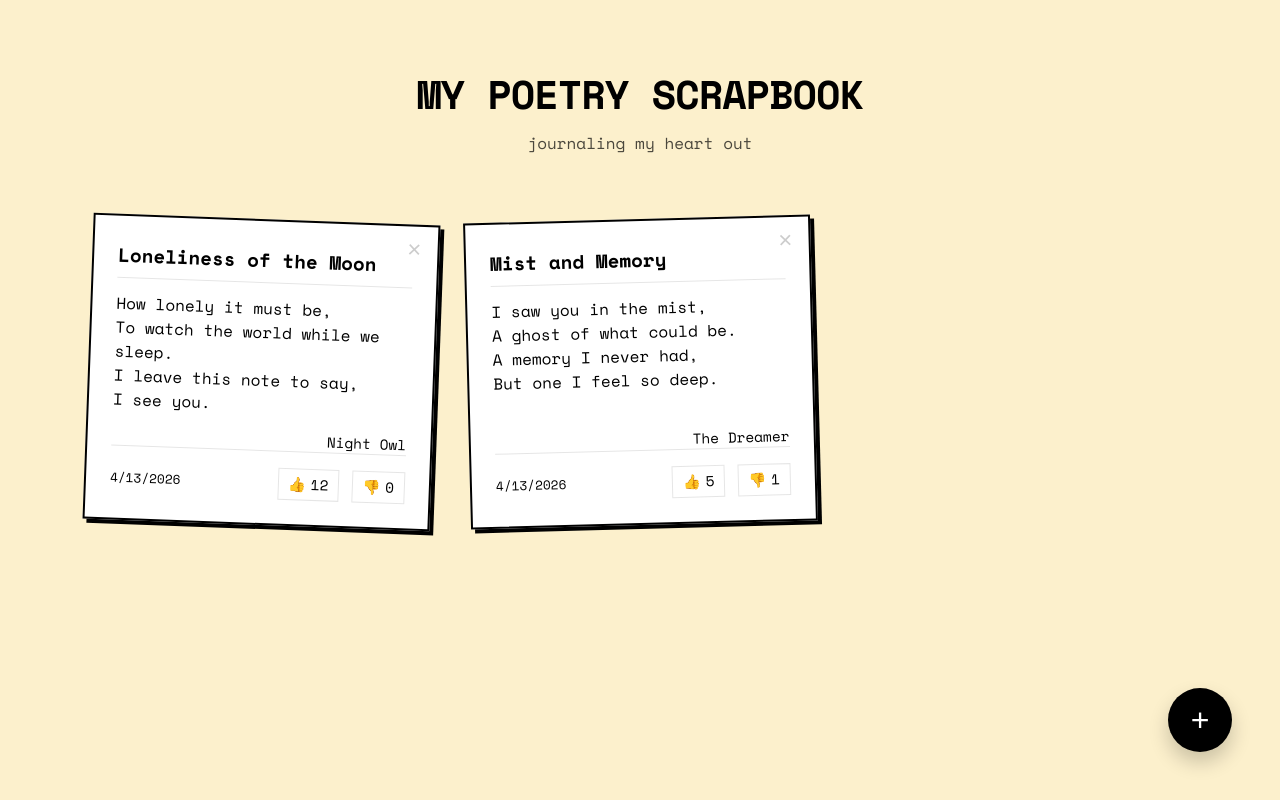
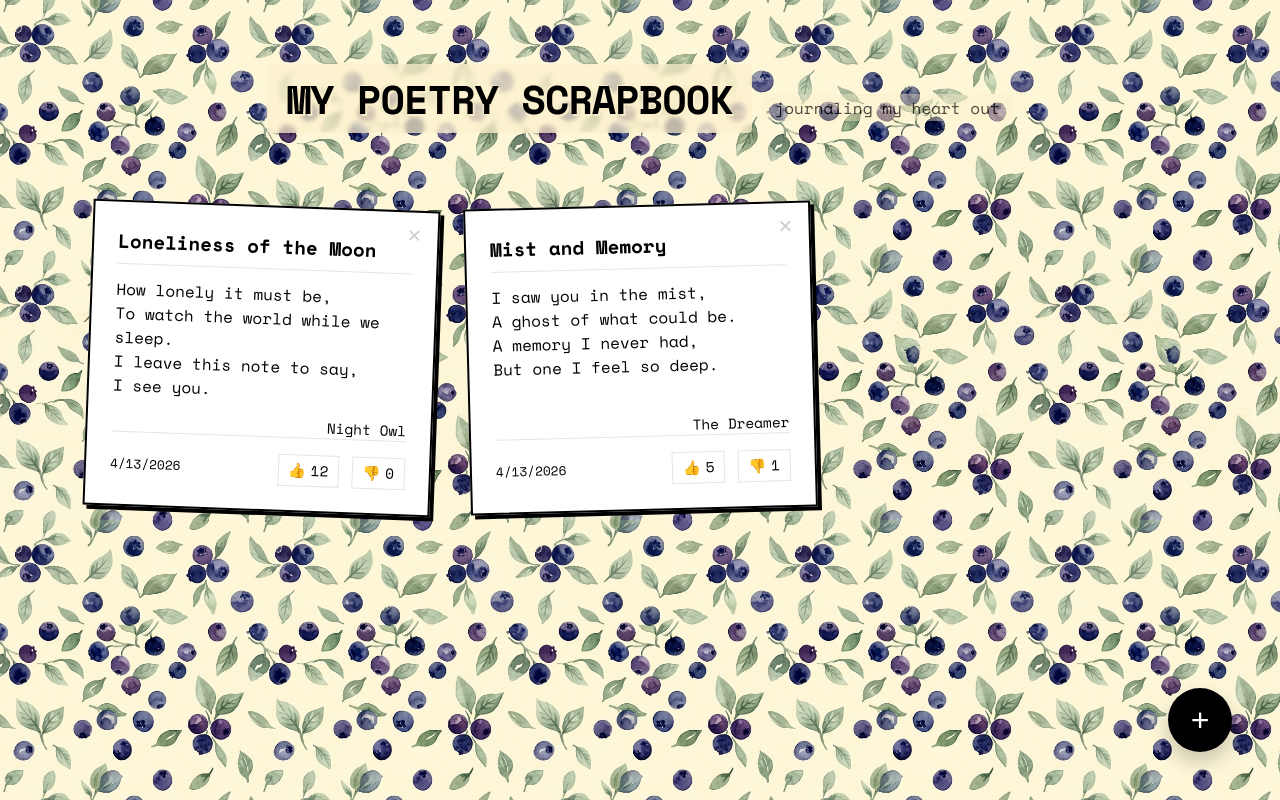
Before and after one commit to pixelbrownie/wall-of-stickies, a plain HTML site: page index.html in a window 1280 px wide. Shown: the top 800 px of the page. Drawn offline with nearby package versions, Linux system fonts and the light colour scheme.

Commit message:
blueberry bg

```diff
--- a/style.css
+++ b/style.css
@@ -20,6 +20,9 @@
 body {
     font-family: var(--font-mono);
     background-color: var(--cornsilk);
+    background-image: url('blueberry-pattern.png');
+    background-repeat: repeat;
+    background-size: 520px;
     color: var(--black);
     min-height: 100vh;
     overflow-x: hidden;
@@ -53,11 +56,22 @@ body {
     letter-spacing: -1px;
     margin-bottom: 0.5rem;
     text-transform: uppercase;
+    color: var(--black);
+    text-shadow: 2px 2px 0px rgba(252, 240, 204, 0.9), -1px -1px 0px rgba(252, 240, 204, 0.9);
+    background: rgba(252, 240, 204, 0.75);
+    display: inline-block;
+    padding: 0.3rem 1.2rem;
+    border-radius: 4px;
+    backdrop-filter: blur(2px);
 }
 
 .wall-header p {
     font-size: 1rem;
     opacity: 0.7;
+    background: rgba(252, 240, 204, 0.6);
+    display: inline-block;
+    padding: 0.1rem 0.8rem;
+    border-radius: 4px;
 }
 
 .notes-grid {
```
Also changed, not shown: blueberry-pattern.png (added).
